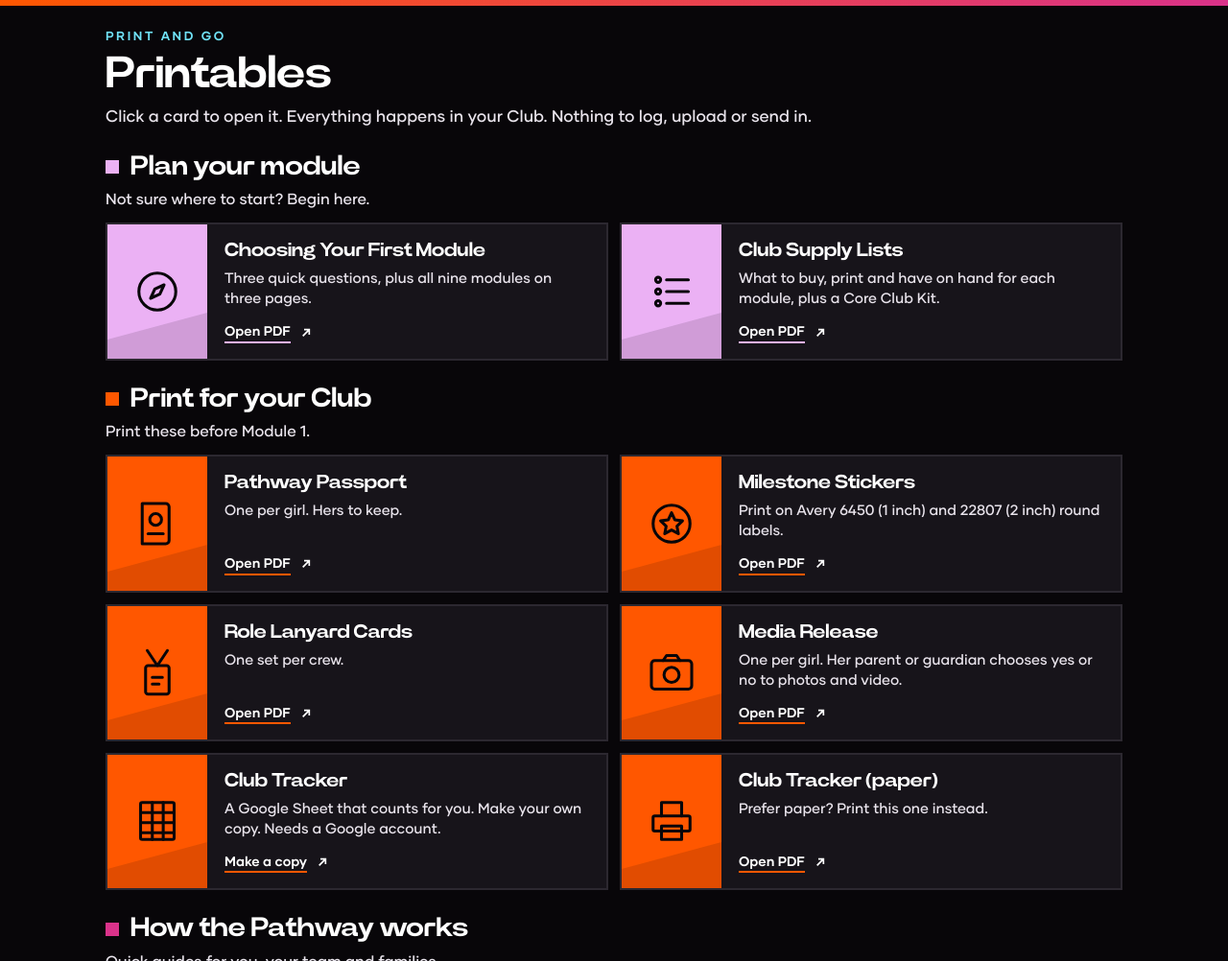
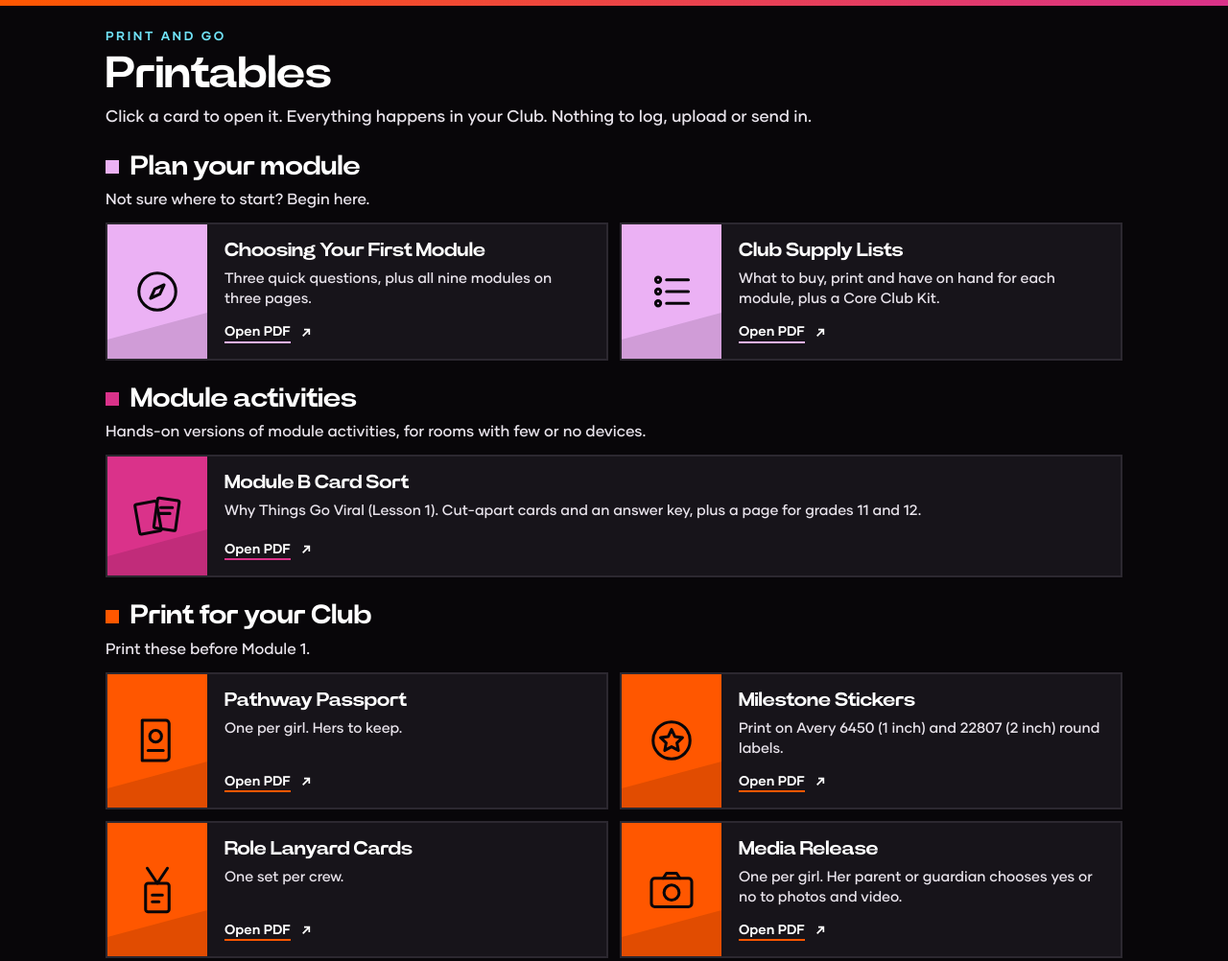
Before and after one commit to derrin-slack/sfd-facilitator-home, a plain HTML site: page printables-full.html in a window 1280 px wide. Shown: the top 1002 px of the page at 96% size. Drawn offline with Linux system fonts and the light colour scheme.

Commit message:
Printables: add Module activities group with the Module B card sort
Co-Authored-By: Claude Opus 5.5 <noreply@anthropic.com>
Claude-Session: https://claude.ai/code/session_01J2XsePHKHLoGb4EkHdAEhP

```diff
--- a/printables-full.html
+++ b/printables-full.html
@@ -50,12 +50,16 @@ var ICON = {
   chat: '<path d="M10 14h44v28H30l-12 10V42h-8z"/><path d="M20 25h24M20 33h16"/>',
   award: '<circle cx="32" cy="24" r="14"/><path d="M32 16l2.6 5.3 5.8.8-4.2 4.1 1 5.8-5.2-2.8-5.2 2.8 1-5.8-4.2-4.1 5.8-.8z"/><path d="M23 35l-5 21 9-5 5 7 5-7 9 5-5-21"/>',
   compass: '<circle cx="32" cy="32" r="22"/><path d="M40 24l-5 11-11 5 5-11z"/>',
+  cards: '<rect x="8" y="16" width="26" height="36" rx="2" transform="rotate(-10 21 34)"/><rect x="30" y="12" width="26" height="36" rx="2" transform="rotate(8 43 30)"/><path d="M36 22h14M35 29h12"/>',
   survey: '<rect x="14" y="10" width="36" height="46" rx="3"/><path d="M24 10V6h16v4"/><path d="M22 28l5 5 9-10M22 44h20"/>'
 };
 var GROUPS = [
   { title: 'Plan your module', c: 'var(--lav)', note: 'Not sure where to start? Begin here.', items: [
     { t: 'Choosing Your First Module', d: 'Three quick questions, plus all nine modules on three pages.', icon: 'compass', go: 'Open PDF', href: 'files/sfd-choosing-your-first-module.pdf' },
     { t: 'Club Supply Lists', d: 'What to buy, print and have on hand for each module, plus a Core Club Kit.', icon: 'list', go: 'Open PDF', href: 'files/sfd-club-supply-lists.pdf' }
+  ] },
+  { title: 'Module activities', c: 'var(--pink)', note: 'Hands-on versions of module activities, for rooms with few or no devices.', items: [
+    { t: 'Module B Card Sort', d: 'Why Things Go Viral (Lesson 1). Cut-apart cards and an answer key, plus a page for grades 11 and 12.', icon: 'cards', go: 'Open PDF', href: 'files/sfd-module-b-card-sort.pdf' }
   ] },
   { title: 'Print for your Club', c: 'var(--orange)', note: 'Print these before Module 1.', items: [
     { t: 'Pathway Passport', d: 'One per girl. Hers to keep.', icon: 'passport', go: 'Open PDF', href: D('1e8gAQhYP3gwQEkYWApJToESQQOd3_7mz') },
```
Also changed, not shown: printables.html (+4 -0 lines).
